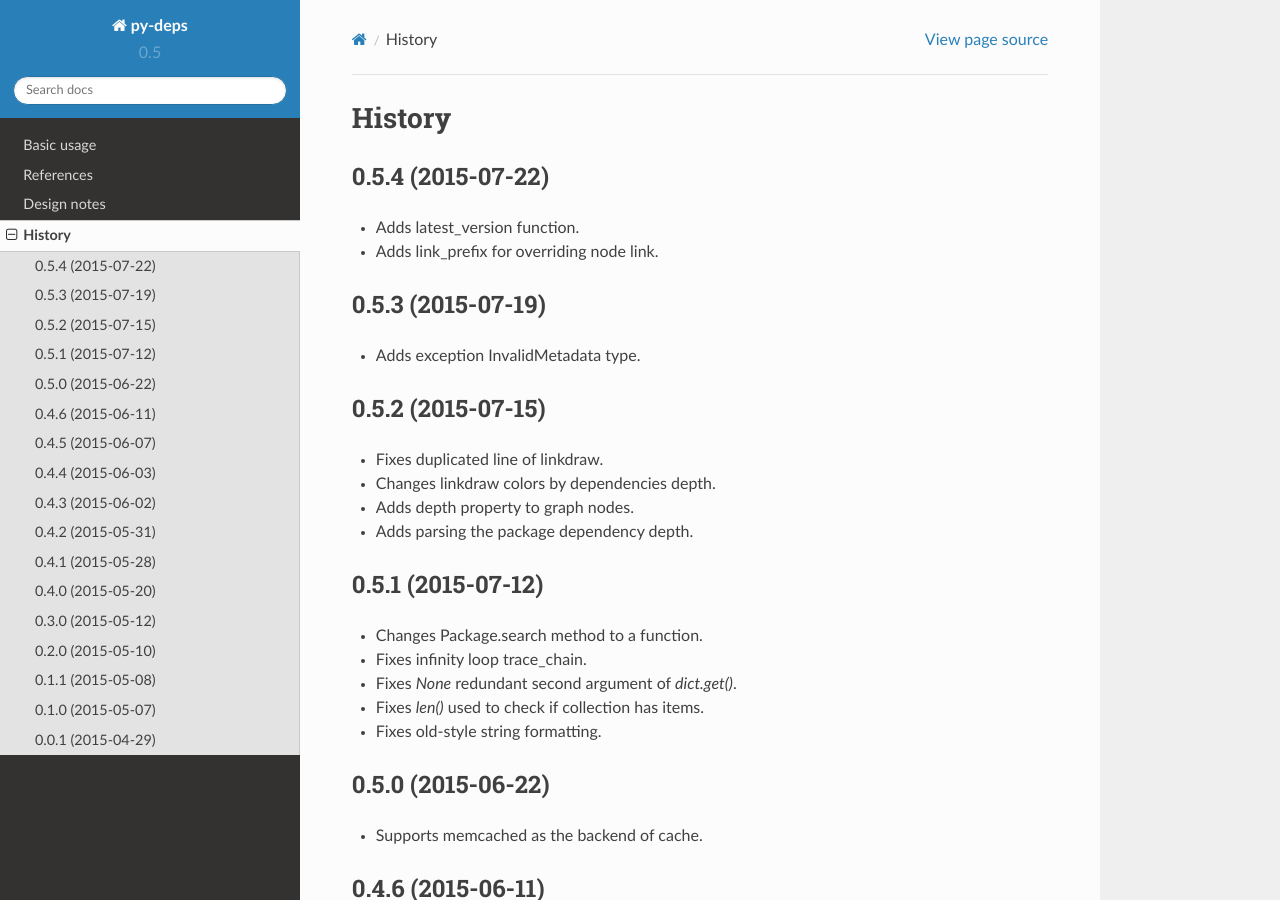
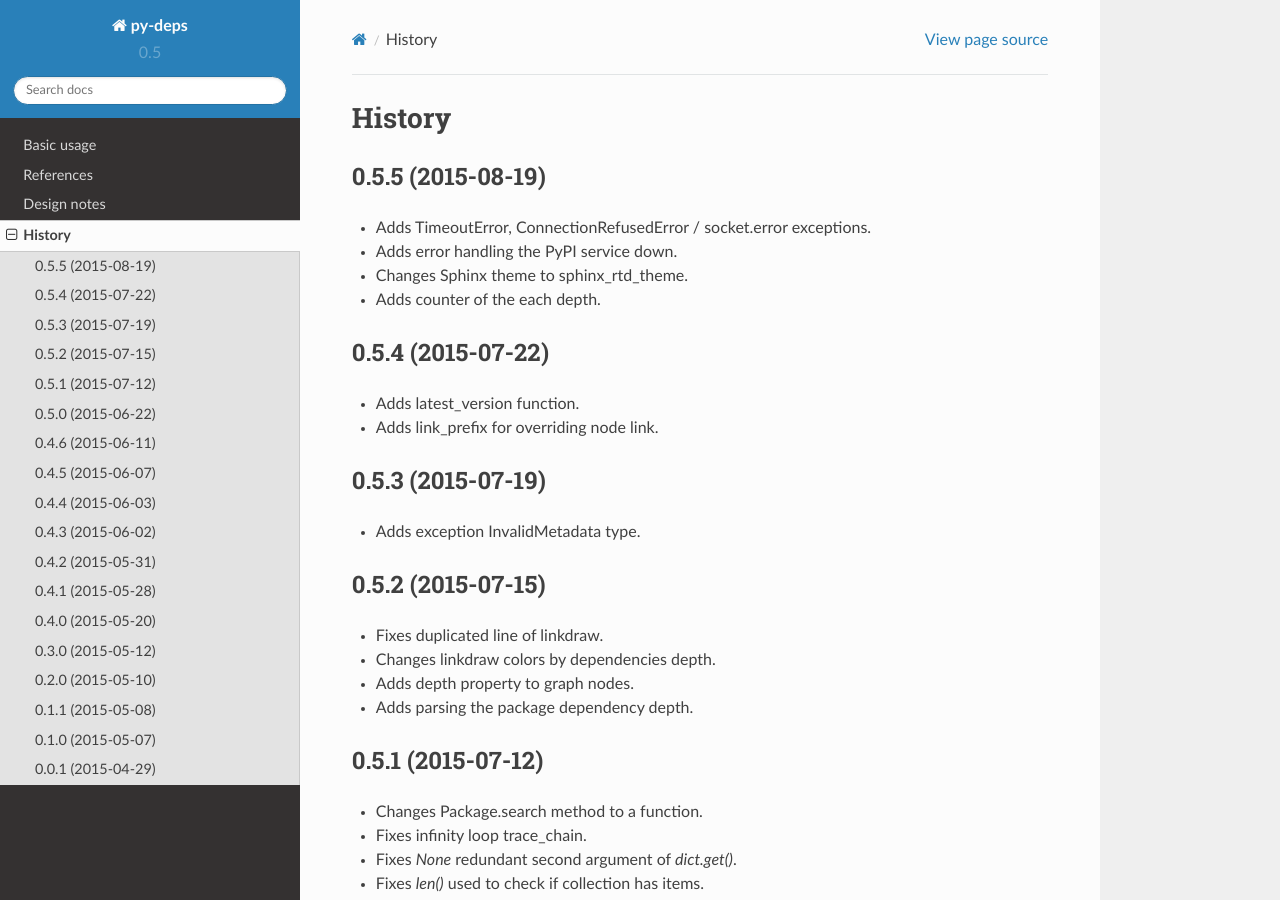
Before and after one commit to mkouhei/py-deps, a Sphinx documentation site: the page built from docs/source/HISTORY.rst, in a window 1280 px wide and 900 px high. Built offline with Sphinx 7.4.7 and the Read the Docs theme 2.0.0, drawn with Linux system fonts in a browser that asks for light colours.

Commit message:
Bump version.
Signed-off-by: Kouhei Maeda <mkouhei@palmtb.net>

```diff
--- a/docs/source/HISTORY.rst
+++ b/docs/source/HISTORY.rst
@@ -1,5 +1,13 @@
 History
 =======
+
+0.5.5 (2015-08-19)
+------------------
+
+* Adds TimeoutError, ConnectionRefusedError / socket.error exceptions.
+* Adds error handling the PyPI service down.
+* Changes Sphinx theme to sphinx_rtd_theme.
+* Adds counter of the each depth.
 
 0.5.4 (2015-07-22)
 ------------------
--- a/docs/source/conf.py
+++ b/docs/source/conf.py
@@ -57,7 +57,7 @@
 # The short X.Y version.
 version = '0.5'
 # The full version, including alpha/beta/rc tags.
-release = '0.5.4'
+release = '0.5.5'
 
 # The language for content autogenerated by Sphinx. Refer to documentation
 # for a list of supported languages.
--- a/setup.py
+++ b/setup.py
@@ -87,7 +87,7 @@
     _file.write('\n'.join(extras_require.get('reST')))
 
 setup(name='py-deps',
-      version='0.5.4',
+      version='0.5.5',
       description='parsing the Python deps and generating graph data',
       long_description=long_description,
       author='Kouhei Maeda',
```
